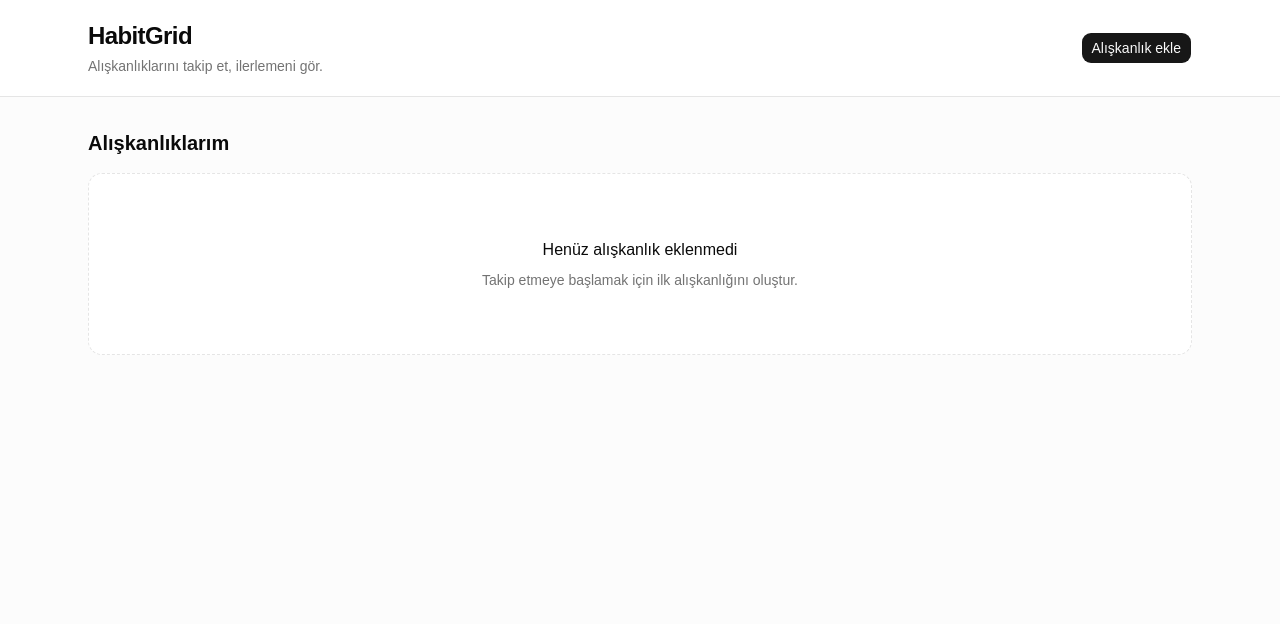
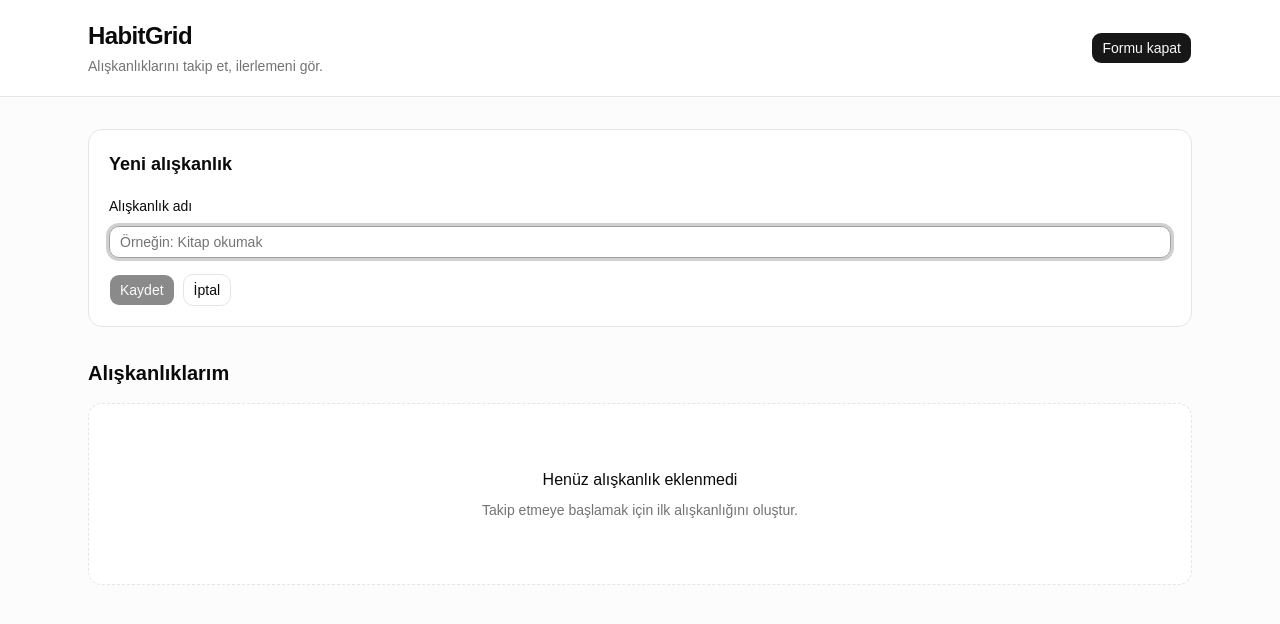
Before and after one commit to ibrbsmc/habit-grid, a React (Vite) app: page / in a window 1280 px wide. Both pictures are taken after a click on the button "Alışkanlık ekle". Shown: the top 624 px of the page. Built offline with nearby package versions, Linux system fonts and the light colour scheme.

Commit message:
feat: add basic habit creation

```diff
--- a/src/App.jsx
+++ b/src/App.jsx
@@ -1,6 +1,36 @@
+import { useState } from "react";
 import { Button } from "@/components/ui/button";
+import { Input } from "@/components/ui/input";
 
 function App() {
+  const [habits, setHabits] = useState([]);
+  const [habitName, setHabitName] = useState("");
+  const [isFormOpen, setIsFormOpen] = useState(false);
+
+  function handleSubmit(event) {
+    event.preventDefault();
+
+    const cleanedHabitName = habitName.trim();
+
+    if (!cleanedHabitName) {
+      return;
+    }
+
+    const newHabit = {
+      id: crypto.randomUUID(),
+      name: cleanedHabitName,
+    };
+
+    setHabits((currentHabits) => [...currentHabits, newHabit]);
+    setHabitName("");
+    setIsFormOpen(false);
+  }
+
+  function handleCancel() {
+    setHabitName("");
+    setIsFormOpen(false);
+  }
+
   return (
     <div className="min-h-screen bg-muted/30">
       <header className="border-b bg-background">
@@ -13,14 +43,50 @@ function App() {
             </p>
           </div>
 
-          <Button>Alışkanlık ekle</Button>
+          <Button
+            onClick={() => setIsFormOpen((currentValue) => !currentValue)}
+          >
+            {isFormOpen ? "Formu kapat" : "Alışkanlık ekle"}
+          </Button>
         </div>
       </header>
 
       <main className="mx-auto max-w-6xl px-4 py-8 sm:px-6">
+        {isFormOpen && (
+          <section className="mb-8 rounded-xl border bg-background p-5">
+            <h2 className="text-lg font-semibold">Yeni alışkanlık</h2>
+
+            <form className="mt-4" onSubmit={handleSubmit}>
+              <label className="text-sm font-medium" htmlFor="habit-name">
+                Alışkanlık adı
+              </label>
+
+              <Input
+                id="habit-name"
+                className="mt-2"
+                placeholder="Örneğin: Kitap okumak"
+                value={habitName}
+                onChange={(event) => setHabitName(event.target.value)}
+                autoFocus
+              />
+
+              <div className="mt-4 flex gap-2">
+                <Button type="submit" disabled={!habitName.trim()}>
+                  Kaydet
+                </Button>
+
+                <Button type="button" variant="outline" onClick={handleCancel}>
+                  İptal
+                </Button>
+              </div>
+            </form>
+          </section>
+        )}
+
         <section>
           <h2 className="text-xl font-semibold">Alışkanlıklarım</h2>
 
+          {habits.length === 0 ? (
             <div className="mt-4 rounded-xl border border-dashed bg-background px-6 py-16 text-center">
               <h3 className="font-medium">Henüz alışkanlık eklenmedi</h3>
 
@@ -28,6 +94,22 @@ function App() {
                 Takip etmeye başlamak için ilk alışkanlığını oluştur.
               </p>
             </div>
+          ) : (
+            <div className="mt-4 grid gap-4 sm:grid-cols-2 lg:grid-cols-3">
+              {habits.map((habit) => (
+                <article
+                  key={habit.id}
+                  className="rounded-xl border bg-background p-5"
+                >
+                  <h3 className="font-semibold">{habit.name}</h3>
+
+                  <p className="mt-1 text-sm text-muted-foreground">
+                    Henüz tamamlanan gün bulunmuyor.
+                  </p>
+                </article>
+              ))}
+            </div>
+          )}
         </section>
       </main>
     </div>
--- /dev/null
+++ b/src/components/ui/input.jsx
@@ -0,0 +1,23 @@
+import * as React from "react"
+import { Input as InputPrimitive } from "@base-ui/react/input"
+
+import { cn } from "@/lib/utils"
+
+function Input({
+  className,
+  type,
+  ...props
+}) {
+  return (
+    <InputPrimitive
+      type={type}
+      data-slot="input"
+      className={cn(
+        "h-8 w-full min-w-0 rounded-lg border border-input bg-transparent px-2.5 py-1 text-base transition-colors outline-none file:inline-flex file:h-6 file:border-0 file:bg-transparent file:text-sm file:font-medium file:text-foreground placeholder:text-muted-foreground focus-visible:border-ring focus-visible:ring-3 focus-visible:ring-ring/50 disabled:pointer-events-none disabled:cursor-not-allowed disabled:bg-input/50 disabled:opacity-50 aria-invalid:border-destructive aria-invalid:ring-3 aria-invalid:ring-destructive/20 md:text-sm dark:bg-input/30 dark:disabled:bg-input/80 dark:aria-invalid:border-destructive/50 dark:aria-invalid:ring-destructive/40",
+        className
+      )}
+      {...props} />
+  );
+}
+
+export { Input }
```
Lines whose indentation alone changed are shown as unchanged.
